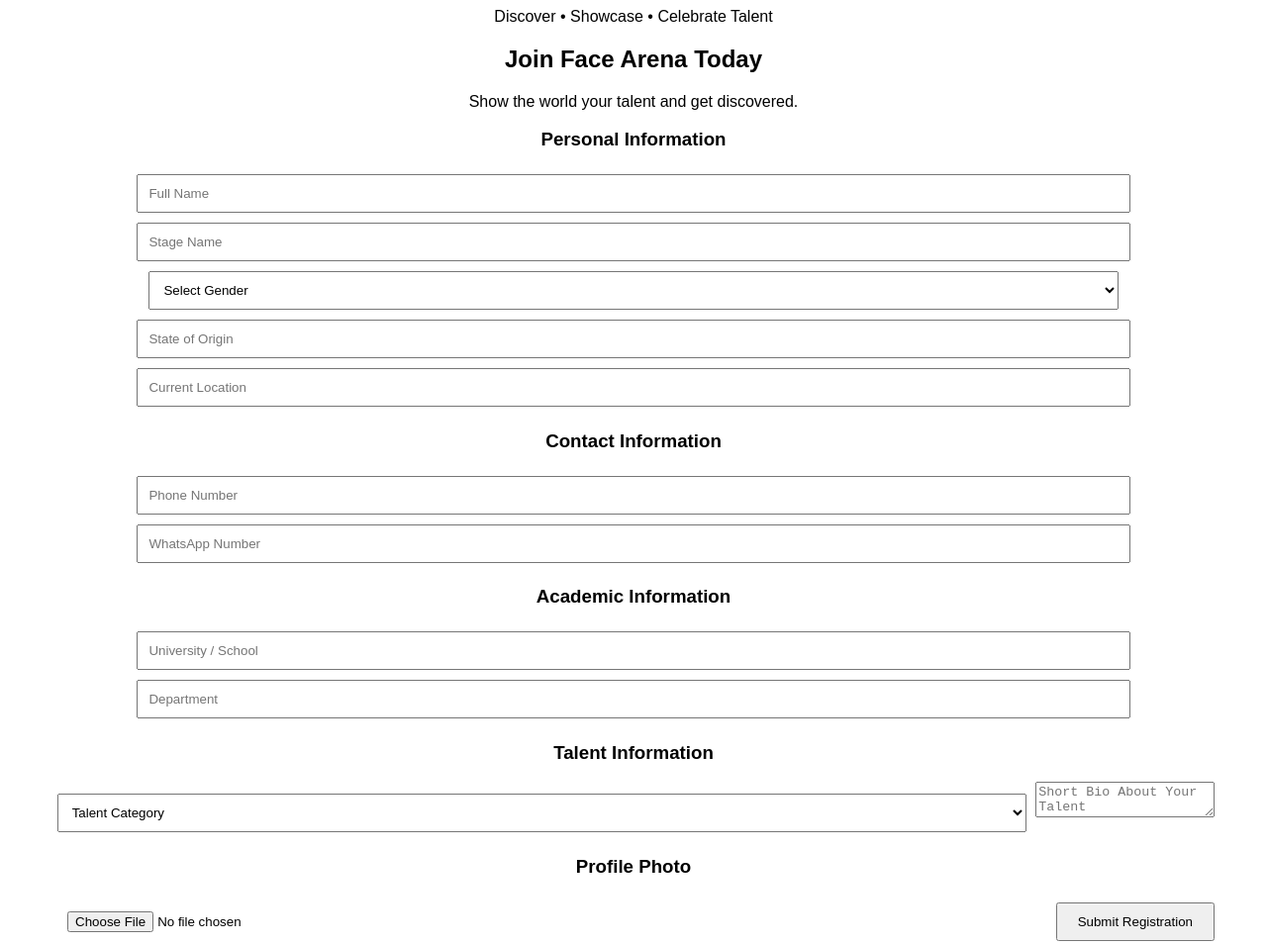
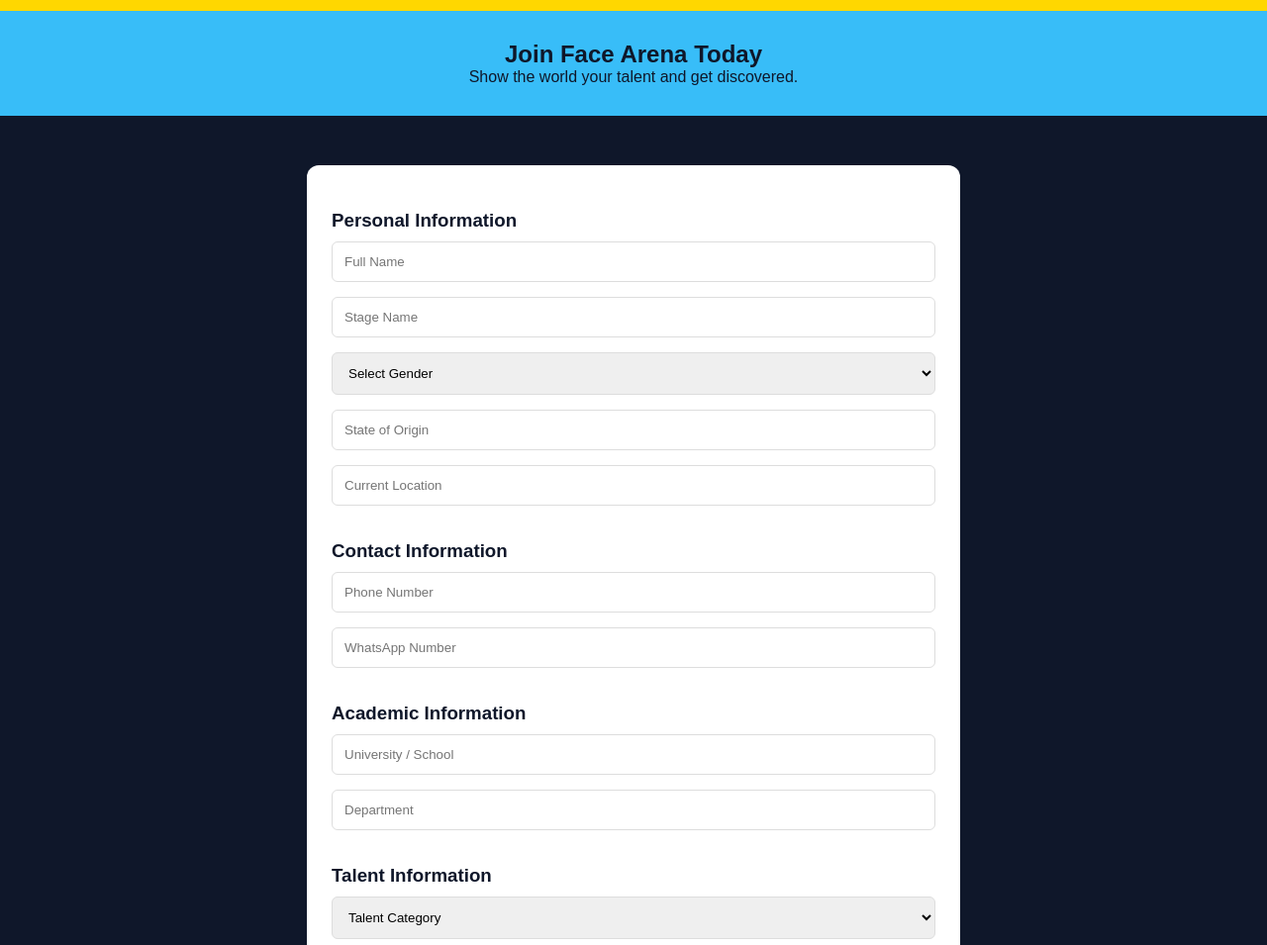
Before and after one commit to menmex/face-arena-portal, a plain HTML site: page index.html in a window 1280 px wide. Shown: the part 100-1055 px from the top of the page at 99% size. Drawn offline with Linux system fonts and the light colour scheme.

Commit message:
Update style.css

```diff
--- a/style.css
+++ b/style.css
@@ -1,15 +1,73 @@
-body {
-    font-family: Arial, sans-serif;
-    text-align: center;
-    padding: 20px;
+*{
+margin:0;
+padding:0;
+box-sizing:border-box;
+font-family:Arial,sans-serif;
 }
 
-input, select {
-    width: 80%;
-    padding: 10px;
-    margin: 5px;
+body{
+background:#0F172A;
+color:white;
 }
 
-button {
-    padding: 10px 20px;
+header{
+background:#FFD700;
+color:#0F172A;
+text-align:center;
+padding:25px;
 }
+
+header h1{
+font-size:38px;
+}
+
+.hero{
+background:#38BDF8;
+color:#0F172A;
+padding:30px;
+text-align:center;
+}
+
+.form-container{
+max-width:700px;
+margin:30px auto;
+padding:20px;
+}
+
+form{
+background:white;
+color:black;
+padding:25px;
+border-radius:12px;
+}
+
+h3{
+margin-top:20px;
+margin-bottom:10px;
+color:#0F172A;
+}
+
+input,
+select,
+textarea{
+width:100%;
+padding:12px;
+margin-bottom:15px;
+border:1px solid #ddd;
+border-radius:6px;
+}
+
+textarea{
+height:120px;
+}
+
+button{
+width:100%;
+padding:15px;
+background:#FFD700;
+border:none;
+font-weight:bold;
+font-size:18px;
+cursor:pointer;
+border-radius:6px;
+}
```
